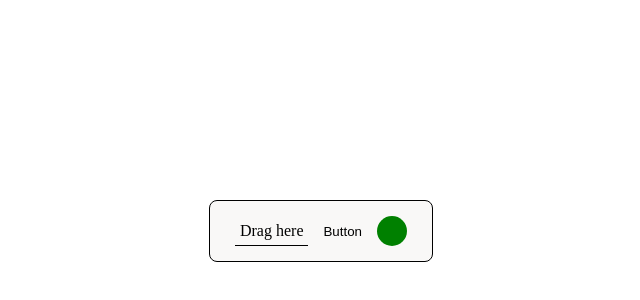
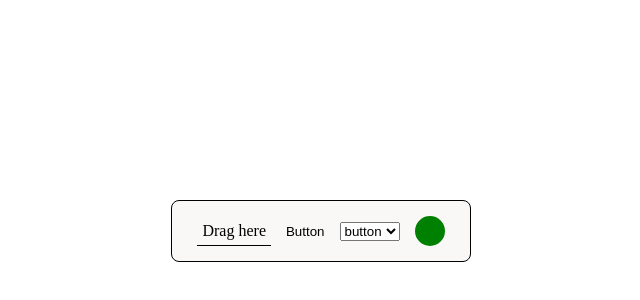
Before and after one commit to Vadim-Kostetskyi/spanky, a React (Create React App) app: page / in a window 1280 px wide. Shown: the part 100-400 px from the top of the page, without its empty margins (69-709 px from the left). Built offline with nearby package versions, Linux system fonts and the light colour scheme.

Commit message:
add selection

```diff
--- a/src/addedElements/components/NewButton/index.module.scss
+++ b/src/addedElements/components/NewButton/index.module.scss
@@ -13,7 +13,13 @@ input {
 
 .input {
   padding: 10px;
-  border: 1px solid black;
-  border-radius: 10px;
+  // border: 1px solid black;
+  &:hover,
+  &:focus {
+    border: none;
+    border-radius: 10px;
+    outline: 0;
+    // outline-offset: 0;
+  }
   background-color: #f9f8f7;
 }
--- /dev/null
+++ b/src/components/Toolbar/conteiners/Toolbar/elements.ts
@@ -0,0 +1,8 @@
+import AddButton from "../../components/AddButton";
+
+export const elements = [
+  {
+    title: "button",
+    element: AddButton,
+  },
+];
--- a/src/components/Toolbar/conteiners/Toolbar/index.tsx
+++ b/src/components/Toolbar/conteiners/Toolbar/index.tsx
@@ -1,7 +1,8 @@
-import React, { FC } from "react";
+import React, { FC, useState } from "react";
 import MovingLayout from "../../../MovingLayout";
 import AddButton from "../../components/AddButton";
 import InstrumentButton from "components/Toolbar/components/InstrumentButton";
+import { elements } from "./elements";
 import styles from "./index.module.scss";
 
 interface ToolbarProps {
@@ -9,11 +10,25 @@ interface ToolbarProps {
   onSwitch: () => void;
 }
 
-const Toolbar: FC<ToolbarProps> = ({ onAddButton, onSwitch }) => (
-  <MovingLayout style={styles.wrapper}>
-    <AddButton onAddButton={onAddButton} />
-    <InstrumentButton onSwitch={onSwitch} />
-  </MovingLayout>
-);
+const Toolbar: FC<ToolbarProps> = ({ onAddButton, onSwitch }) => {
+  const onSelectElement = (newElement: any) => {
+    onAddButton(newElement);
+    console.log(newElement);
+  };
+
+  return (
+    <MovingLayout style={styles.wrapper}>
+      <AddButton onAddButton={onAddButton} />
+      <select name="elements" onChange={onSelectElement}>
+        {elements.map(({ title }) => (
+          <option value="">{title}</option>
+        ))}
+        <option value="">elem2</option>
+        <option value="">elem3</option>
+      </select>
+      <InstrumentButton onSwitch={onSwitch} />
+    </MovingLayout>
+  );
+};
 
 export default Toolbar;
```
